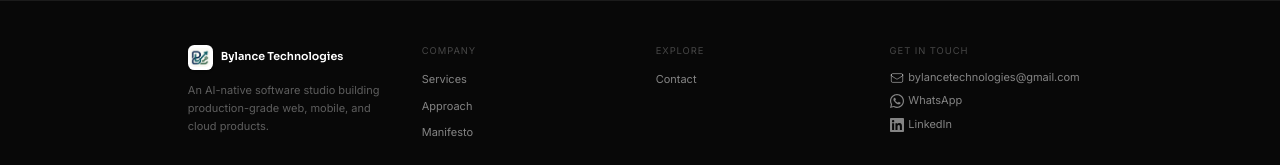
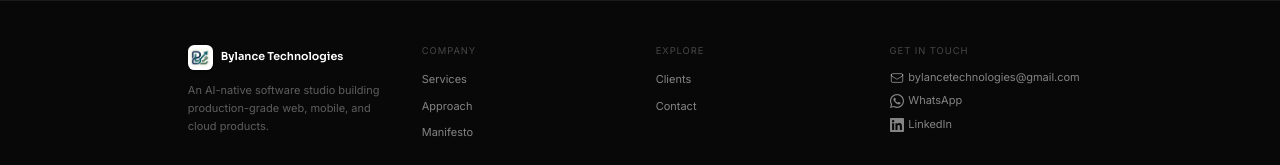
Before and after one commit to aiavatarsg-ai/Bylance-Technologies-vr.1-, a React (Vite) app: page / in a window 1280 px wide. Shown: the part 5215-5380 px from the top of the page. Built offline with nearby package versions, Linux system fonts and the light colour scheme; the HTML template or start-up script is replaced by a standard one.

Commit message:
feat: add Clients link under Explore in Footer

```diff
--- a/src/App.tsx
+++ b/src/App.tsx
@@ -1073,7 +1073,10 @@
           <div>
             <p className="text-white/25 text-xs uppercase tracking-widest mb-4">Explore</p>
             <ul className="flex flex-col gap-2.5">
-              {[['Contact', '#contact']].map(([label, href]) => (
+              {[
+                ['Clients', '#clients'],
+                ['Contact', '#contact'],
+              ].map(([label, href]) => (
                 <li key={label}><a href={href} className="text-white/50 hover:text-white text-sm transition-colors">{label}</a></li>
               ))}
             </ul>
```
